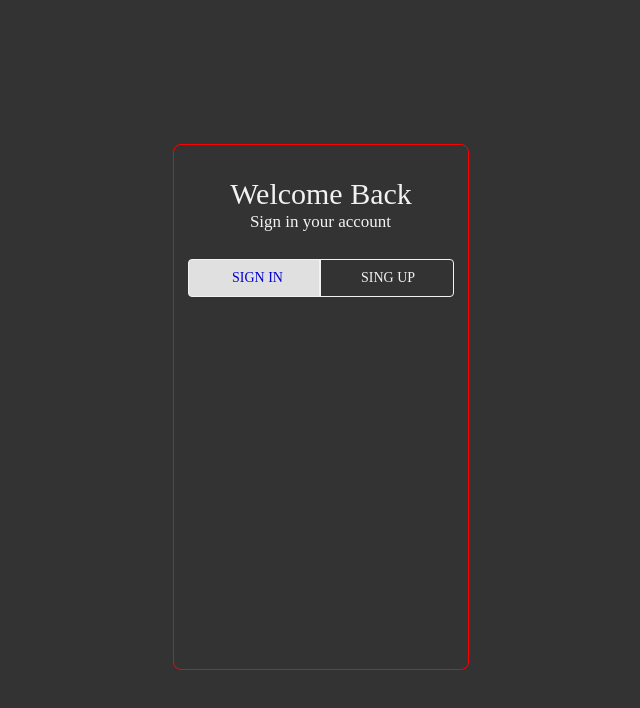
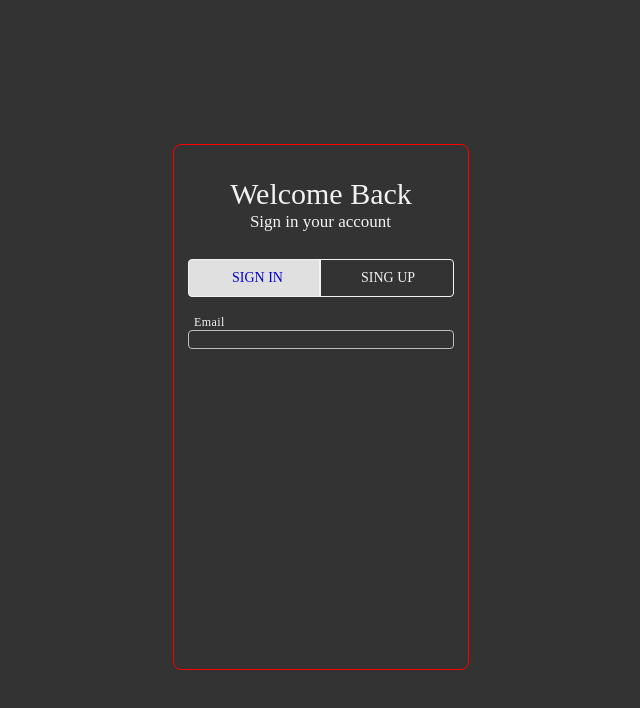
Before and after one commit to nszabol3/myProject, an Angular app: page / in a window 1280 px wide. Shown: the top 708 px of the page, without its empty margins (636-1276 px from the left). Built offline with nearby package versions, Linux system fonts and the light colour scheme.

Commit message:
costum input törlés

```diff
--- a/src/app/Components/login/login.component.html
+++ b/src/app/Components/login/login.component.html
@@ -6,12 +6,20 @@
             <p class="sign">Sign in your account</p>
         </div>
 
-        <div class="signIn">
+        <div (click)="getData($event)"class="signIn">
             <p>sign in</p>
         </div>
 
-        <div class="signUp">
+        <div (click)="getNum($event)"class="signUp">
             <p>Sing up</p>
+        </div>
+
+        <div class="emailText">
+            <p >Email</p>
+        </div>
+
+        <div (click)='onClick($event)' (keypress)="keyEvent($event)" (keypress)="checkEmail($event)"class="input-form" >
+            <p (onChange)="checkEmail($event)"class="inputText">{{text}}</p>
         </div>
 
     </div>
--- a/src/app/Components/login/login.component.scss
+++ b/src/app/Components/login/login.component.scss
@@ -75,4 +75,34 @@
         }
     }
 
+    .input-form{
+        padding: 0px;
+        .inputText{
+            //margin-top: 33px;
+            margin-left: 14px;
+            margin-right: 14px;
+            background: #333333;
+            border: 1px solid #BDBDBD;
+            box-sizing: border-box;
+            border-radius: 4px;
+            line-height: 16px;
+            font-size: 19px;
+            color: #f2f2f2;
+            font-feature-settings: 'pnum' on, 'lnum' on;
+            padding-top:8px;
+            padding-bottom: 9px;
+            padding-left: 6px;
+        }
+    }
+    .emailText{
+        color: #f2f2f2;
+        letter-spacing: 0.4px;
+        font-size: 12px;
+        line-height: 16px;
+        padding-top:17px;
+        padding-bottom: 0px;
+        padding-left: 20px;
+        padding-right: 242px;
+    }
+
 }
--- a/src/app/Components/login/login.component.ts
+++ b/src/app/Components/login/login.component.ts
@@ -1,4 +1,10 @@
-import { Component, OnInit } from '@angular/core';
+import { Component, OnInit, ɵConsole } from '@angular/core';
+import { HostListener } from '@angular/core';
+
+for (let i = 112; i < 124; i++) {
+}
+
+
 
 @Component({
   selector: 'app-login',
@@ -7,9 +13,64 @@ import { Component, OnInit } from '@angular/core';
 })
 export class LoginComponent implements OnInit {
 
-  constructor() { }
+  constructor() {
+    for (let i = 112; i < 124; i++) {
+      this.notTypableChar.push(i)
+    }
+  }
 
   ngOnInit(): void {
   }
 
+  emailType = ["gmail", "freemail", "citromail"]
+  specialNeedChar = ["@", "."]
+  emailEnd = ["com", "hu"]
+
+
+  notTypableChar = [13, 8, 9, 37, 38, 39, 40, 107, 109, 106, 111, 144, 46, 35, 34, 45, 36, 33, 27,]
+
+  char = false
+
+  num: any
+
+  data= ''
+  text = ''
+
+  keyFor = true
+
+  onClick(event: any) {
+    this.char = true
+  }
+
+  getData (event: any){
+    console.log("Data: ", this.data)
+  }
+
+  @HostListener('window:keydown', ['$event'])
+  keyEvent(event: KeyboardEvent) {
+    if (this.char){
+      if (event.keyCode == 13) {
+        this.text += event.key
+        console.log(event.keyCode)
+        if (this.text.length >= 30){
+          this.text = this.text.substr(1)
+        }
+        this.data += event.key
+      }
+      if (event.keyCode  == 8){
+        this.text = this.text.slice(0, -1)
+        console.log("Esc: ", event.key)
+      }
+    }
+  }
+
+  getNum(event){
+    console.log(this.num)
+  }
+
+
+  checkEmail(event){
+    console.log("mindig")
+  }
+
 }
```
